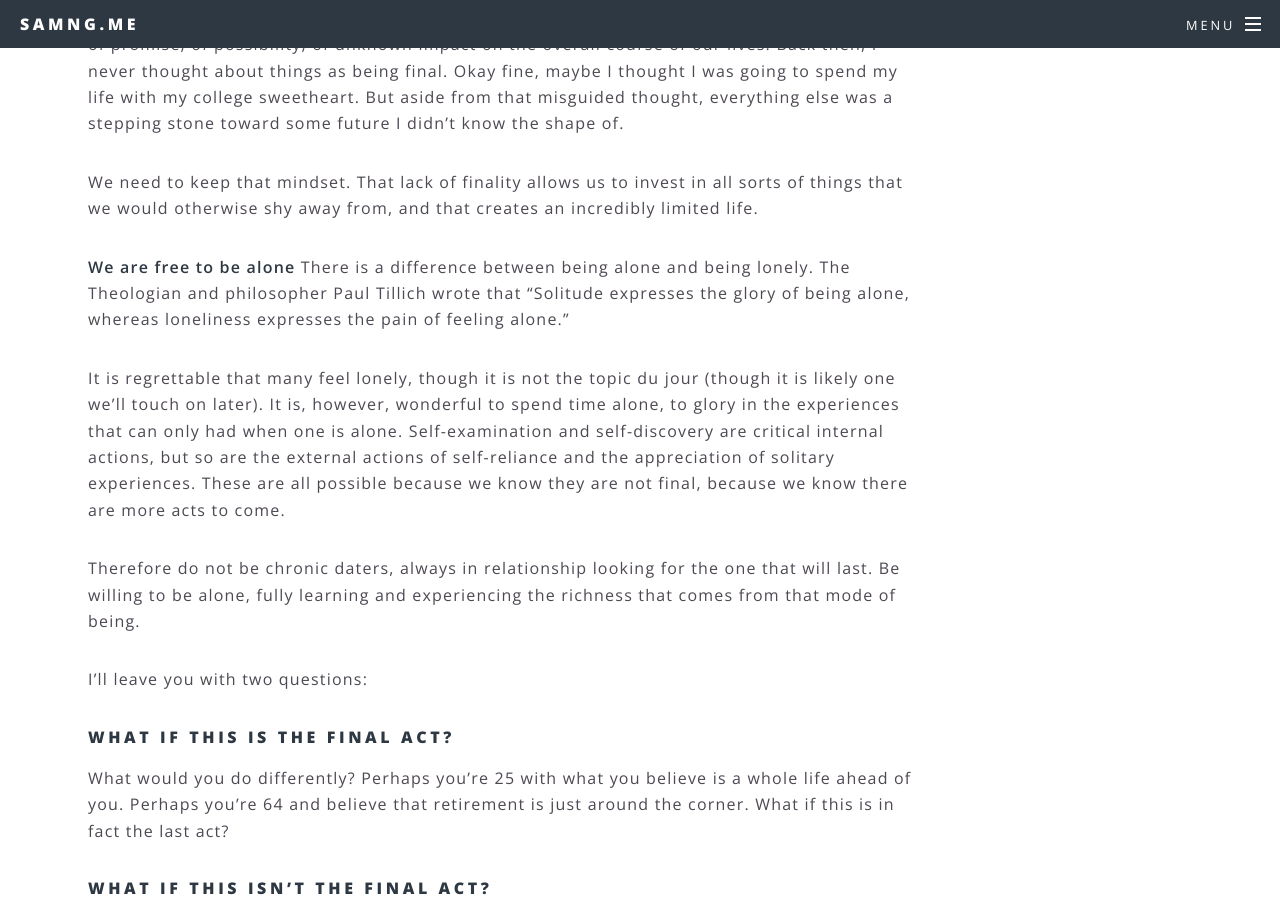
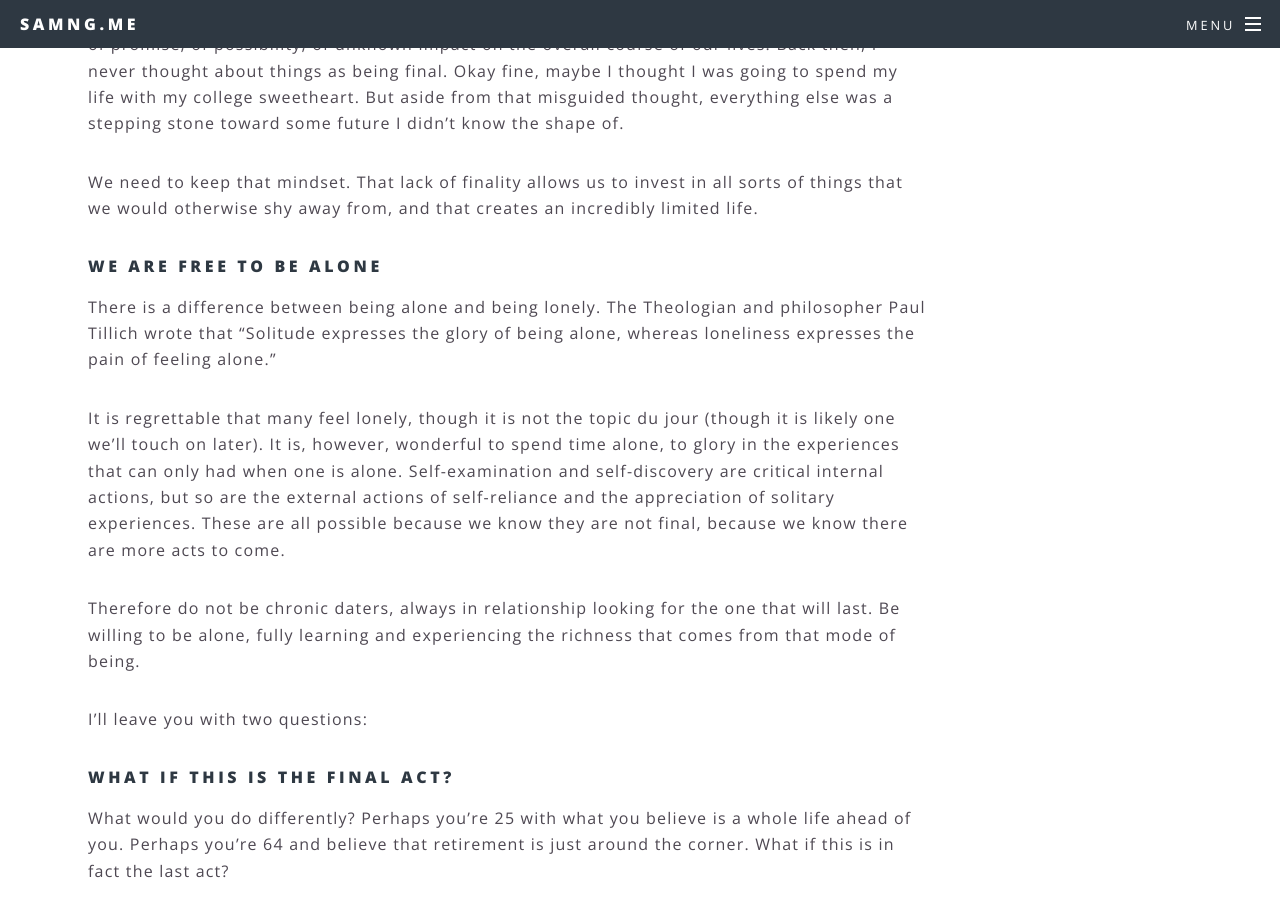
Before and after one commit to samng96/samng.me, a Jekyll site: the page built from letters-to-my-son/_posts/2024-05-18-life-is-not-a-two-act-play.markdown, in a window 1280 px wide and 900 px high, scrolled down 2598 px. Built offline with Jekyll 4.4.1, drawn with Linux system fonts in a browser that asks for light colours.

```diff
--- a/letters-to-my-son/_posts/2024-05-18-life-is-not-a-two-act-play.markdown
+++ b/letters-to-my-son/_posts/2024-05-18-life-is-not-a-two-act-play.markdown
@@ -45,7 +45,7 @@ As I reminisce on my college days I am reminded of how alive every experience fe
 
 We need to keep that mindset. That lack of finality allows us to invest in all sorts of things that we would otherwise shy away from, and that creates an incredibly limited life.
 
-**We are free to be alone**
+#### We are free to be alone
 There is a difference between being alone and being lonely. The Theologian and philosopher Paul Tillich wrote that “Solitude expresses the glory of being alone, whereas loneliness expresses the pain of feeling alone.”
 
 It is regrettable that many feel lonely, though it is not the topic du jour (though it is likely one we’ll touch on later). It is, however, wonderful to spend time alone, to glory in the experiences that can only had when one is alone. Self-examination and self-discovery are critical internal actions, but so are the external actions of self-reliance and the appreciation of solitary experiences. These are all possible because we know they are not final, because we know there are more acts to come.
```
